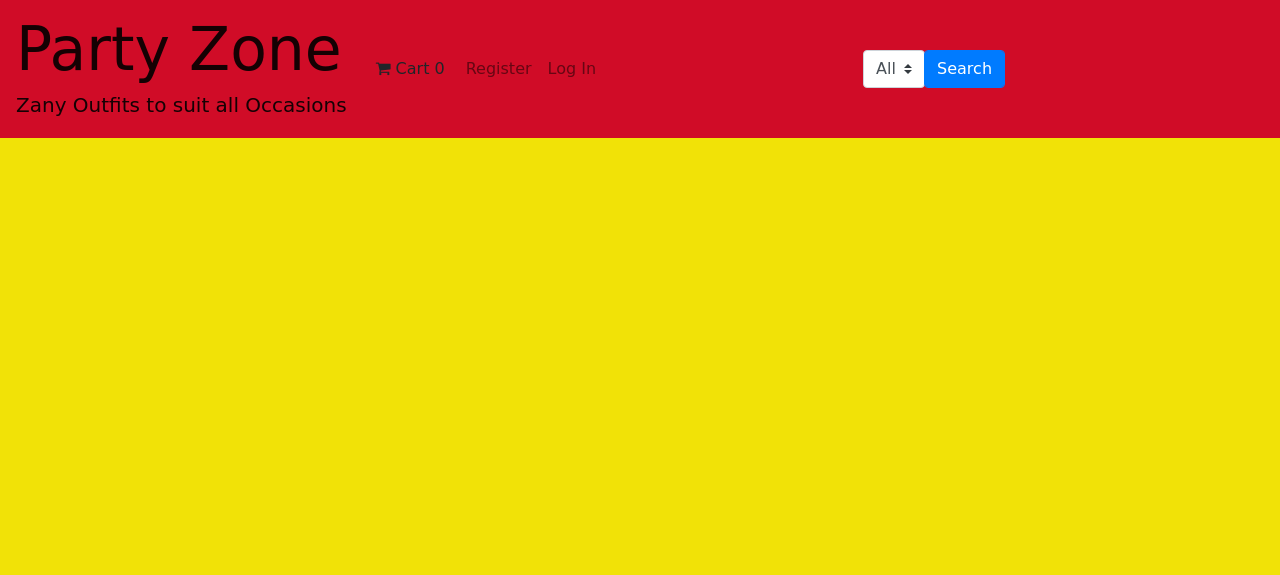
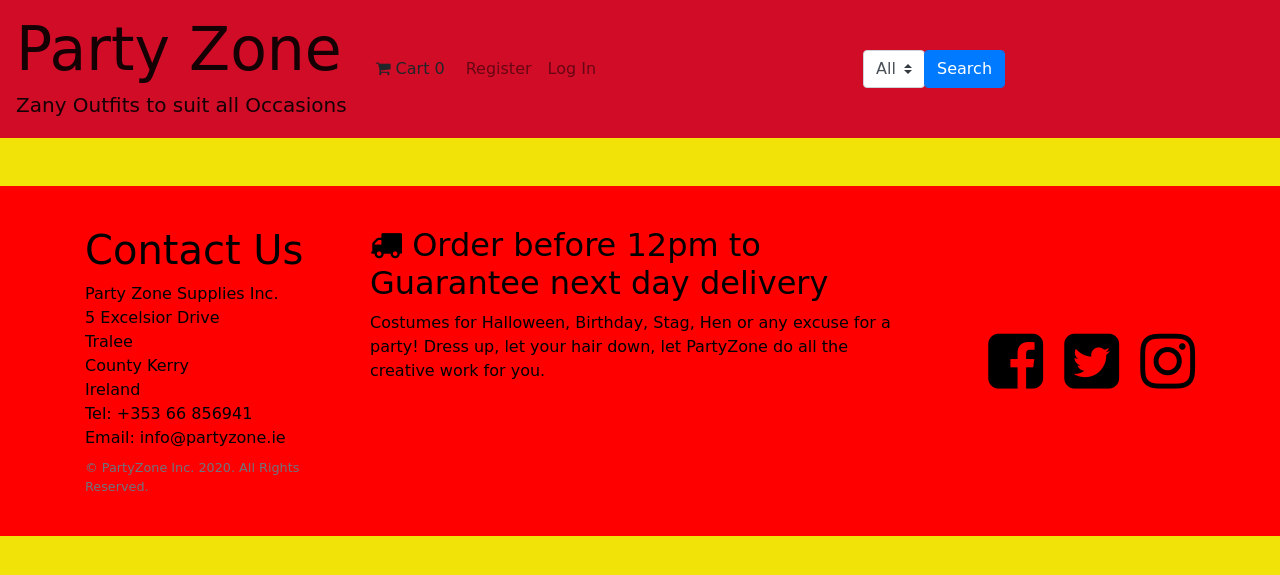
Before and after one commit to petergalvin-cyber/Milestone4-PartyZone, a Django app: page / in a window 1280 px wide. Shown: the top 575 px of the page. Run offline with Django 3.2, Linux system fonts and the light colour scheme; data that the repository does not hold is empty; some libraries are stand-ins or nearby versions; some web fonts are replaced.

Commit message:
Created footer in base.html

```diff
--- a/cart/contexts.py
+++ b/cart/contexts.py
@@ -14,11 +14,6 @@ def cart_contents(request):
     product_count = 0
     cartIDS = []
 
-    print(cart.keys())
-    y = cart.values()
-    print(cart.items())
-    print(y)
-
 
     for id, quantity in cart.items():
 
--- a/cart/templates/cart.html
+++ b/cart/templates/cart.html
@@ -7,11 +7,11 @@
 <form action="{% url 'search' %}" class="form-inline my-2 my-lg-0 mr-auto" method="get">
 
     <div class="input-group">
-
+        {{sel_cat}}
         <select class="custom-select" id="exampleFormControlSelect1" name="q">
             <option value="">All</option>
         {% for cat in categories %}
-            <option>{{cat}}</option>
+            <option value={{cat}} {% if cat|upper == sel_cat|upper %} selected{% endif %}>{{cat}}</option>
         {% endfor %}
     </select>
     </div>
@@ -30,7 +30,7 @@
 
     <div class = "col-xs-12 col-md-4 col-lg-3">
 
-        <div class="card">
+        <div class="card mb-0 h-100 border border-dark">
             <img class="card-img-top" src='{{ MEDIA_URL }}{{ item.product.image }}'>
           <div class="card-body card-display">
             <h3 class="card-title">{{ item.product.name }}</h3>
--- a/products/models.py
+++ b/products/models.py
@@ -13,6 +13,7 @@ class Product(models.Model):
     description = models.TextField()
     price = models.DecimalField(max_digits=6, decimal_places=2)
     stock = models.IntegerField()
+    stock_alert = models.IntegerField(default=0)
     image = models.ImageField(upload_to='images')
     category = models.ForeignKey(Theme, null=True)
 
--- a/products/templates/products.html
+++ b/products/templates/products.html
@@ -10,7 +10,6 @@
             <option value="">All</option>
         {% for cat in categories %}
             <option value={{cat}} {% if cat|upper == sel_cat|upper %} selected{% endif %}>{{cat}}</option>
-
         {% endfor %}
     </select>
     </div>
@@ -31,8 +30,9 @@
                 <div class="card-body card-display">
 
                     <h3 class="card-title">{{ product.name }}</h3>
-                    <p class="card-text">{{ product.description }}{% if product.stock <= 5 %} <br>
-                            Only {{product.stock}} left! {% endif %}</p>
+                    <p class="card-text">{{ product.description }}
+                        <span style="color:red">{% if product.stock <= product.stock_alert %} <br>
+                            Only {{product.stock}} left! {% endif %}</span></p>
                     <p>Price: <i class="fa fa-eur" aria-hidden="true"></i>{{ product.price }}</p>
 
                     <form method="post" action="{% url 'add_to_cart' product.id %}">
--- a/search/views.py
+++ b/search/views.py
@@ -5,6 +5,6 @@ from products.models import Product, Theme
 def do_search(request):
     products = Product.objects.filter(category__category__icontains=request.GET['q'])
     sel_cat = request.GET['q'].strip()
-    print(sel_cat)
+
     categories = Theme.objects.all()
     return render(request, "products.html", {"products": products, "categories": categories, "sel_cat": sel_cat})
--- a/static/css/custom.css
+++ b/static/css/custom.css
@@ -12,7 +12,8 @@ footer {
     padding-top: 40px;
     padding-bottom: 40px;
     /* border-top: 1px solid #ededed; */
-    color: #A9A9A9;
+    background-color: Red;
+    color: black;
 }
 
 .icon-bar {
@@ -32,6 +33,14 @@ border-bottom: 5px solid #0000;
 
 }
 
+.prod-alert{
+    color: red;
+}
+
 .header-style {
     font-size: 300%
 }
+
+.footer-style {
+    font-size: 300%
+}
--- a/templates/base.html
+++ b/templates/base.html
@@ -88,7 +88,63 @@
 
         {% block content %} {% endblock %}
     </div>
-    <footer>
+
+
+ <footer>
+
+  <div class="container">
+      <div class="row">
+        <div class="col-lg-3 h-100 text-center text-lg-left my-auto">
+          <ul class="list-inline mb-2">
+
+
+            <li class="list-inline-item">
+                <h1>Contact Us</h1>
+                <li>Party Zone Supplies Inc.</li>
+                <li>5 Excelsior Drive</li>
+                <li>Tralee</li>
+                <li>County Kerry</li>
+                <li>Ireland</li>
+                <li>Tel: +353 66 856941</li>
+                <li>Email: info@partyzone.ie</li>
+
+            </li>
+
+          </ul>
+          <p class="text-muted small mb-4 mb-lg-0">&copy; PartyZone Inc. 2020. All Rights Reserved.</p>
+        </div>
+
+
+        <div class="col-lg-6 h-100 text-center text-lg-left">
+
+            <h2><i class="fa fa-truck"></i>  Order before 12pm to Guarantee next day delivery</h2>
+            <p>Costumes for Halloween, Birthday, Stag, Hen or any excuse for a party! Dress up, let your hair down, let PartyZone do all the creative work for you.</p>
+
+        </div>
+
+        <div class="col-lg-3 h-100 text-center text-lg-right my-auto">
+          <ul class="list-inline mb-0">
+            <li class="list-inline-item mr-3">
+              <a href="">
+                <i class="fa fa-facebook-square fa-4x" style="color:black"></i>
+              </a>
+            </li>
+            <li class="list-inline-item mr-3">
+              <a href="">
+                <i class="fa fa-twitter-square fa-4x" style="color:black"></i>
+              </a>
+            </li>
+            <li class="list-inline-item">
+              <a href="">
+                <i class="fa fa-instagram fa-4x" style="color:black"></i>
+              </a>
+            </li>
+          </ul>
+        </div>
+      </div>
+    </div>
+
+
     </footer>
     <!--
     <script src="https://code.jquery.com/jquery-3.3.1.slim.min.js" integrity="sha384-q8i/X+965DzO0rT7abK41JStQIAqVgRVzpbzo5smXKp4YfRvH+8abtTE1Pi6jizo" crossorigin="anonymous"></script>
```
Also changed, not shown: products/migrations/0004_product_stock_alert.py (added).
